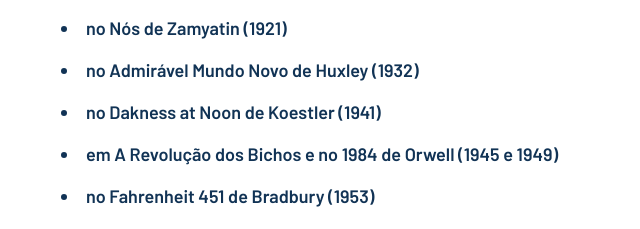
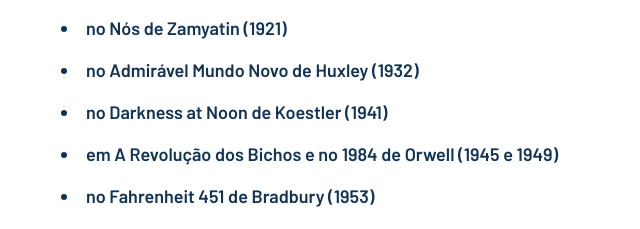
Before and after one commit to hacking-bay/agente-democratico, a plain HTML site: page index.html in a window 1280 px wide. Shown: the part 1061-1290 px from the top of the page, 599-1239 px from the left. Drawn offline with nearby package versions, Linux system fonts and the light colour scheme.

Commit message:
Update index.html
correção texto

```diff
--- a/index.html
+++ b/index.html
@@ -75,7 +75,7 @@
               no Admirável Mundo Novo de Huxley (1932)
             </li>
             <li>
-              no Dakness at Noon de Koestler (1941)
+              no Darkness at Noon de Koestler (1941)
             </li>
             <li>
               em A Revolução dos Bichos e no 1984 de Orwell (1945 e 1949)
```
